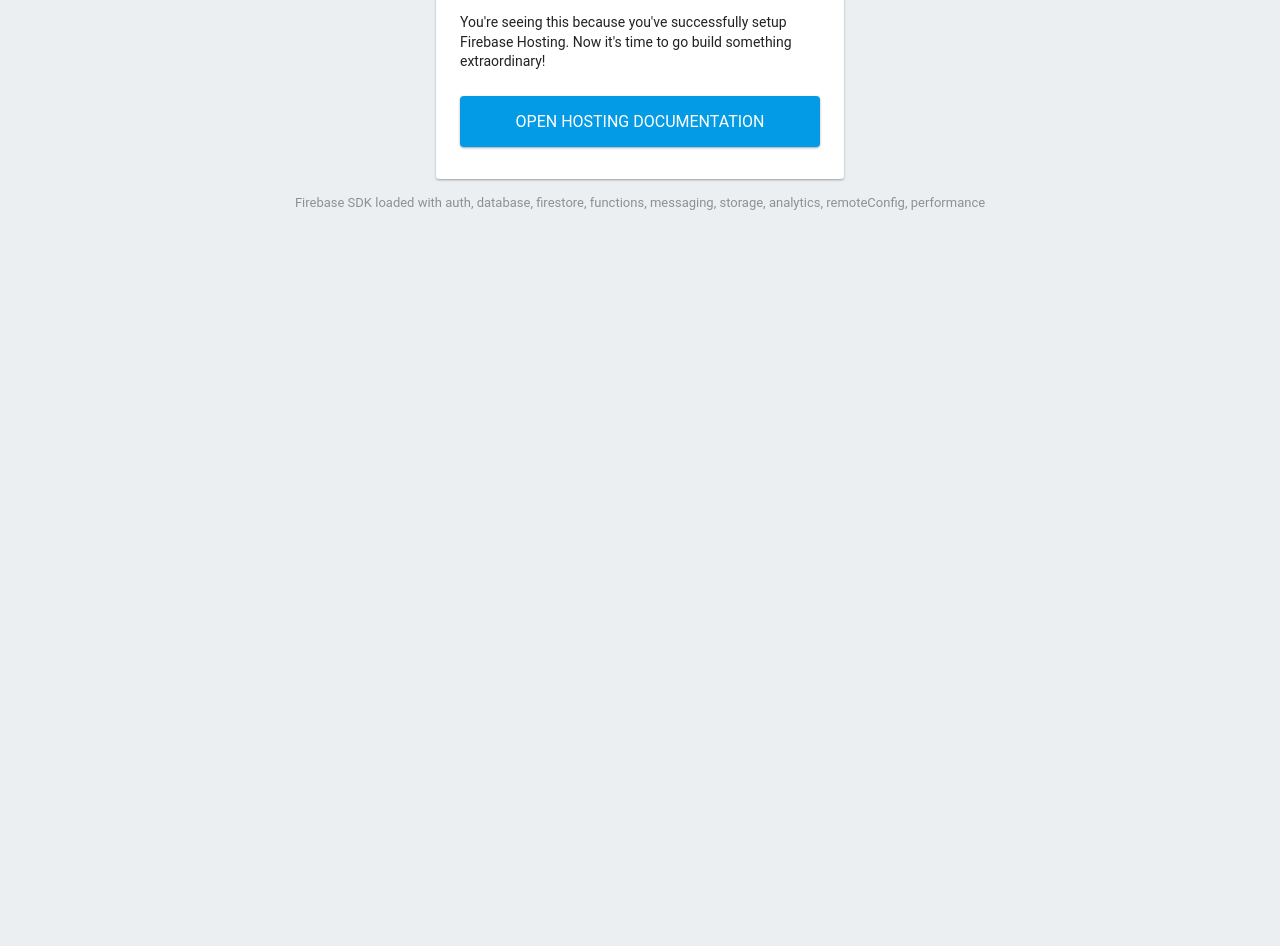
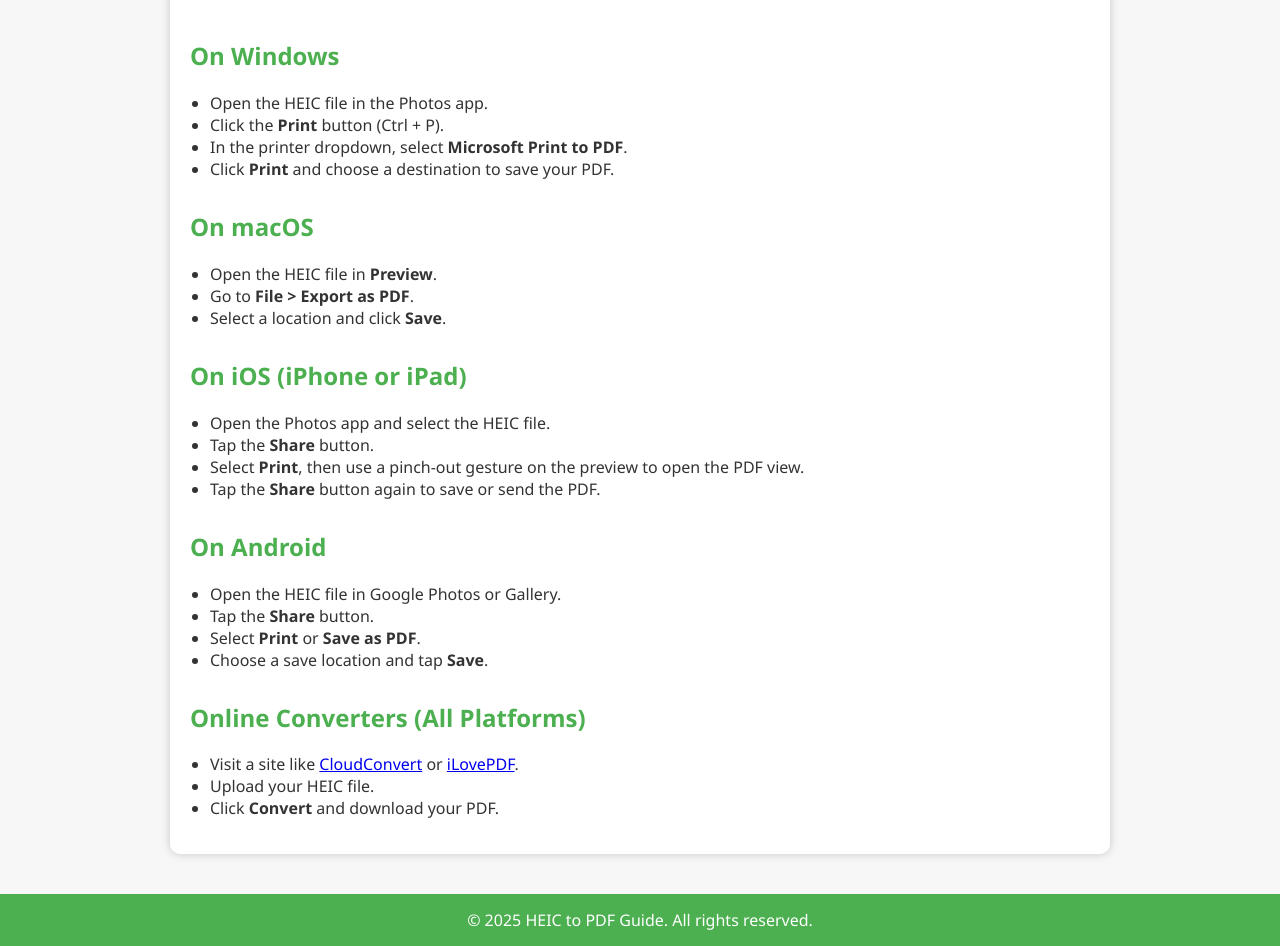
Before and after one commit to johnmparkinson/heic2pdf, a plain HTML site: page public/index.html in a window 1280 px wide. Shown: the part 187-1133 px from the top of the page. Before the commit the page ends 800 px from the top, so only its background shows below. Drawn offline with Linux system fonts and the light colour scheme; some packages are replaced by stand-ins of ours.

Commit message:
index done

```diff
--- a/public/index.html
+++ b/public/index.html
@@ -1,89 +1,124 @@
 <!DOCTYPE html>
-<html>
-  <head>
-    <meta charset="utf-8">
-    <meta name="viewport" content="width=device-width, initial-scale=1">
-    <title>Welcome to Firebase Hosting</title>
+<html lang="en">
+<head>
+    <meta charset="UTF-8">
+    <meta name="viewport" content="width=device-width, initial-scale=1.0">
+    <title>Convert HEIC to PDF on Any Platform</title>
+    <style>
+        body {
+            font-family: 'Segoe UI', Tahoma, Geneva, Verdana, sans-serif;
+            margin: 0;
+            padding: 0;
+            color: #333;
+            background-color: #f7f7f7;
+        }
+        header {
+            background-color: #4CAF50;
+            color: white;
+            padding: 30px 20px;
+            text-align: center;
+        }
+        main {
+            max-width: 900px;
+            margin: 30px auto;
+            padding: 20px;
+            background-color: #fff;
+            border-radius: 10px;
+            box-shadow: 0 0 10px rgba(0, 0, 0, 0.2);
+        }
+        h2 {
+            color: #4CAF50;
+            margin-top: 30px;
+        }
+        ul {
+            margin: 10px 0;
+            padding-left: 20px;
+        }
+        .step {
+            margin-bottom: 15px;
+        }
+        footer {
+            text-align: center;
+            padding: 15px;
+            background-color: #4CAF50;
+            color: white;
+            margin-top: 40px;
+        }
+        code {
+            background-color: #eee;
+            padding: 2px 6px;
+            border-radius: 4px;
+            font-family: monospace;
+        }
+    </style>
+</head>
+<body>
+    <header>
+        <h1>How to Convert HEIC to PDF on Any Platform</h1>
+    </header>
 
-    <!-- update the version number as needed -->
-    <script defer src="/__/firebase/11.3.1/firebase-app-compat.js"></script>
-    <!-- include only the Firebase features as you need -->
-    <script defer src="/__/firebase/11.3.1/firebase-auth-compat.js"></script>
-    <script defer src="/__/firebase/11.3.1/firebase-database-compat.js"></script>
-    <script defer src="/__/firebase/11.3.1/firebase-firestore-compat.js"></script>
-    <script defer src="/__/firebase/11.3.1/firebase-functions-compat.js"></script>
-    <script defer src="/__/firebase/11.3.1/firebase-messaging-compat.js"></script>
-    <script defer src="/__/firebase/11.3.1/firebase-storage-compat.js"></script>
-    <script defer src="/__/firebase/11.3.1/firebase-analytics-compat.js"></script>
-    <script defer src="/__/firebase/11.3.1/firebase-remote-config-compat.js"></script>
-    <script defer src="/__/firebase/11.3.1/firebase-performance-compat.js"></script>
-    <!--
-      initialize the SDK after all desired features are loaded, set useEmulator to false
-      to avoid connecting the SDK to running emulators.
-    -->
-    <script defer src="/__/firebase/init.js?useEmulator=true"></script>
+    <main>
+        <section>
+            <h2>On Windows</h2>
+            <div class="step">
+                <ul>
+                    <li>Open the HEIC file in the Photos app.</li>
+                    <li>Click the <strong>Print</strong> button (Ctrl + P).</li>
+                    <li>In the printer dropdown, select <strong>Microsoft Print to PDF</strong>.</li>
+                    <li>Click <strong>Print</strong> and choose a destination to save your PDF.</li>
+                </ul>
+            </div>
+        </section>
 
-    <style media="screen">
-      body { background: #ECEFF1; color: rgba(0,0,0,0.87); font-family: Roboto, Helvetica, Arial, sans-serif; margin: 0; padding: 0; }
-      #message { background: white; max-width: 360px; margin: 100px auto 16px; padding: 32px 24px; border-radius: 3px; }
-      #message h2 { color: #ffa100; font-weight: bold; font-size: 16px; margin: 0 0 8px; }
-      #message h1 { font-size: 22px; font-weight: 300; color: rgba(0,0,0,0.6); margin: 0 0 16px;}
-      #message p { line-height: 140%; margin: 16px 0 24px; font-size: 14px; }
-      #message a { display: block; text-align: center; background: #039be5; text-transform: uppercase; text-decoration: none; color: white; padding: 16px; border-radius: 4px; }
-      #message, #message a { box-shadow: 0 1px 3px rgba(0,0,0,0.12), 0 1px 2px rgba(0,0,0,0.24); }
-      #load { color: rgba(0,0,0,0.4); text-align: center; font-size: 13px; }
-      @media (max-width: 600px) {
-        body, #message { margin-top: 0; background: white; box-shadow: none; }
-        body { border-top: 16px solid #ffa100; }
-      }
-    </style>
-  </head>
-  <body>
-    <div id="message">
-      <h2>Welcome</h2>
-      <h1>Firebase Hosting Setup Complete</h1>
-      <p>You're seeing this because you've successfully setup Firebase Hosting. Now it's time to go build something extraordinary!</p>
-      <a target="_blank" href="https://firebase.google.com/docs/hosting/">Open Hosting Documentation</a>
-    </div>
-    <p id="load">Firebase SDK Loading&hellip;</p>
+        <section>
+            <h2>On macOS</h2>
+            <div class="step">
+                <ul>
+                    <li>Open the HEIC file in <strong>Preview</strong>.</li>
+                    <li>Go to <strong>File > Export as PDF</strong>.</li>
+                    <li>Select a location and click <strong>Save</strong>.</li>
+                </ul>
+            </div>
+        </section>
 
-    <script>
-      document.addEventListener('DOMContentLoaded', function() {
-        const loadEl = document.querySelector('#load');
-        // // 🔥🔥🔥🔥🔥🔥🔥🔥🔥🔥🔥🔥🔥🔥🔥🔥🔥🔥🔥🔥🔥🔥🔥🔥🔥🔥🔥🔥🔥🔥🔥
-        // // The Firebase SDK is initialized and available here!
-        //
-        // firebase.auth().onAuthStateChanged(user => { });
-        // firebase.database().ref('/path/to/ref').on('value', snapshot => { });
-        // firebase.firestore().doc('/foo/bar').get().then(() => { });
-        // firebase.functions().httpsCallable('yourFunction')().then(() => { });
-        // firebase.messaging().requestPermission().then(() => { });
-        // firebase.storage().ref('/path/to/ref').getDownloadURL().then(() => { });
-        // firebase.analytics(); // call to activate
-        // firebase.analytics().logEvent('tutorial_completed');
-        // firebase.performance(); // call to activate
-        //
-        // // 🔥🔥🔥🔥🔥🔥🔥🔥🔥🔥🔥🔥🔥🔥🔥🔥🔥🔥🔥🔥🔥🔥🔥🔥🔥🔥🔥🔥🔥🔥🔥
+        <section>
+            <h2>On iOS (iPhone or iPad)</h2>
+            <div class="step">
+                <ul>
+                    <li>Open the Photos app and select the HEIC file.</li>
+                    <li>Tap the <strong>Share</strong> button.</li>
+                    <li>Select <strong>Print</strong>, then use a pinch-out gesture on the preview to open the PDF view.</li>
+                    <li>Tap the <strong>Share</strong> button again to save or send the PDF.</li>
+                </ul>
+            </div>
+        </section>
 
-        try {
-          let app = firebase.app();
-          let features = [
-            'auth',
-            'database',
-            'firestore',
-            'functions',
-            'messaging',
-            'storage',
-            'analytics',
-            'remoteConfig',
-            'performance',
-          ].filter(feature => typeof app[feature] === 'function');
-          loadEl.textContent = `Firebase SDK loaded with ${features.join(', ')}`;
-        } catch (e) {
-          console.error(e);
-          loadEl.textContent = 'Error loading the Firebase SDK, check the console.';
-        }
-      });
-    </script>
-  </body>
+        <section>
+            <h2>On Android</h2>
+            <div class="step">
+                <ul>
+                    <li>Open the HEIC file in Google Photos or Gallery.</li>
+                    <li>Tap the <strong>Share</strong> button.</li>
+                    <li>Select <strong>Print</strong> or <strong>Save as PDF</strong>.</li>
+                    <li>Choose a save location and tap <strong>Save</strong>.</li>
+                </ul>
+            </div>
+        </section>
+
+        <section>
+            <h2>Online Converters (All Platforms)</h2>
+            <div class="step">
+                <ul>
+                    <li>Visit a site like <a href="https://cloudconvert.com/heic-to-pdf" target="_blank">CloudConvert</a> or <a href="https://www.ilovepdf.com/heic-to-pdf" target="_blank">iLovePDF</a>.</li>
+                    <li>Upload your HEIC file.</li>
+                    <li>Click <strong>Convert</strong> and download your PDF.</li>
+                </ul>
+            </div>
+        </section>
+    </main>
+
+    <footer>
+        &copy; 2025 HEIC to PDF Guide. All rights reserved.
+    </footer>
+</body>
 </html>
```
